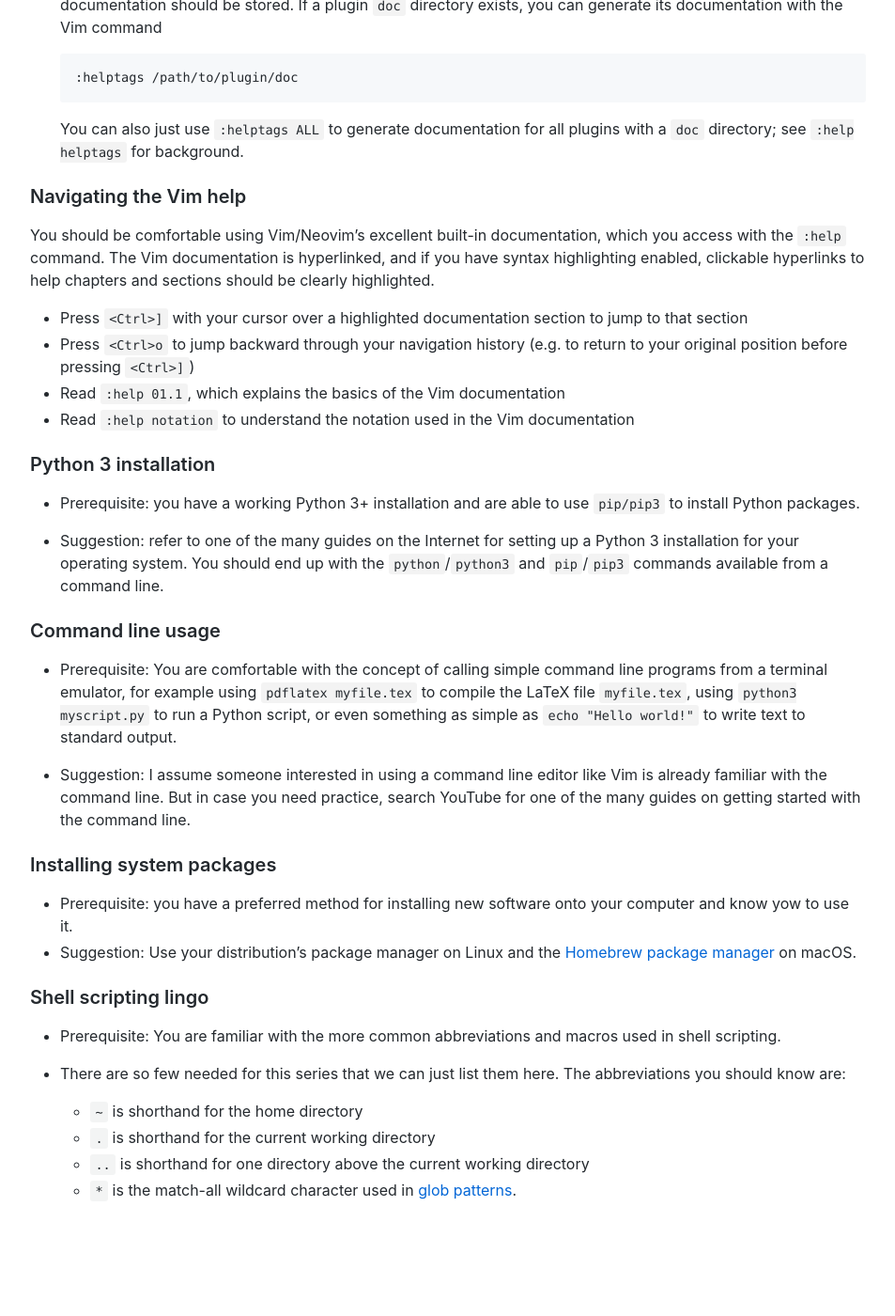
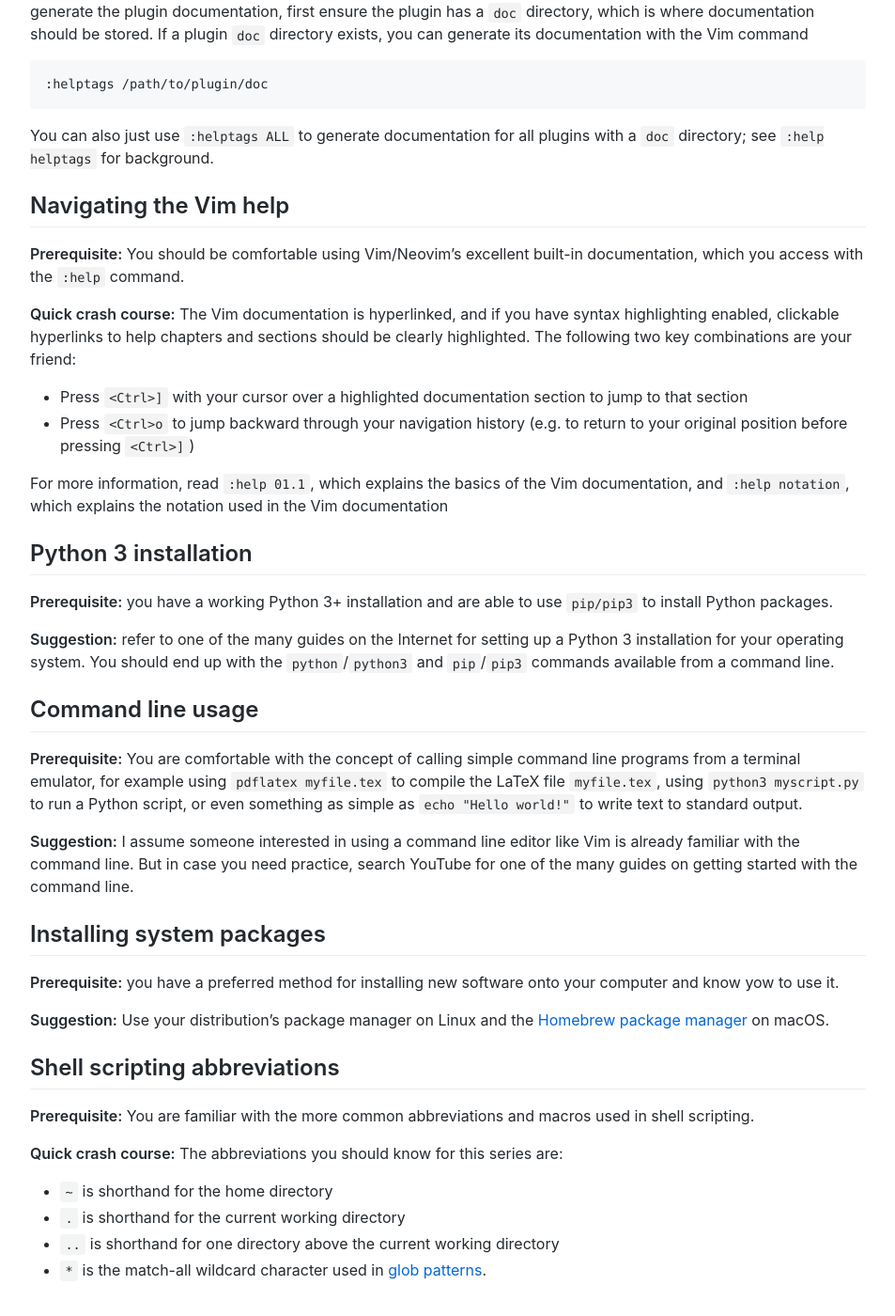
Before and after one commit to ejmastnak/ejmastnak.github.io, a Jekyll site: the page built from tutorials/vim-latex/prerequisites.md, in a window 1280 px wide and 1400 px high, scrolled down 3318 px. Shown: the whole window at 94% size, without its empty margins (163-1116 px from the left). Built offline with Jekyll 4.4.1, drawn with Linux system fonts in a browser that asks for light colours; before the commit the page ends 4649 px from its top, so only the background shows below that; some of the changed text lies outside the part shown.

Commit message:
Update format of Prerequisite and Suggestion headers
Change to bold text and remove bullet points.

````diff
--- a/tutorials/vim-latex/prerequisites.md
+++ b/tutorials/vim-latex/prerequisites.md
@@ -8,7 +8,7 @@ This is part one in a [seven-part series]({% link tutorials/vim-latex/intro.md %
 This article covers the prerequisites you should probably meet to get the most out of this series.
 These prerequisites are listed below; each includes a suggestion or mini-tutorial for getting up to speed.
 
-### Contents of this article
+## Contents of this article
 <!-- vim-markdown-toc GFM -->
 
 * [Operating system](#operating-system)
@@ -20,142 +20,145 @@ These prerequisites are listed below; each includes a suggestion or mini-tutoria
 * [Python 3 installation](#python-3-installation)
 * [Command line usage](#command-line-usage)
 * [Installing system packages](#installing-system-packages)
-* [Shell scripting lingo](#shell-scripting-lingo)
+* [Shell scripting abbreviations](#shell-scripting-abbreviations)
 
 <!-- vim-markdown-toc -->
 
-### Operating system
-- Prerequisite: you are working on macOS, Linux, or some other Unix variant.
+## Operating system
+**Prerequisite:** you are working on macOS, Linux, or some other Unix variant.
 
-- Suggestion: If you use Windows, I suggest you follow along with the series as is;
-  you will still find plenty of helpful techniques and ideas, and if XYZ doesn't work as expected, search the Internet for "how to use XYZ Vim/LaTeX/shell feature on Windows".
-  I do not have formal experience with Windows and cannot offer advice at the level of detail required for this series, but there should be plenty of Windows users on the Internet more knowledgeable than I am who have figured out a solution or workaround.
+**Suggestion:** If you use Windows, I suggest you follow along with the series as is;
+you will still find plenty of helpful techniques and ideas, and if XYZ doesn't work as expected, search the Internet for "how to use XYZ Vim/LaTeX/shell feature on Windows".
+I do not have formal experience with Windows and cannot offer advice at the level of detail required for this series, but there should be plenty of Windows users on the Internet more knowledgeable than I am who have figured out a solution or workaround.
 
-### LaTeX knowledge
-- Prerequisite: you know what LaTeX is, have a working LaTeX distribution installed locally on your computer, and know how to use it, at least for creating basic documents.
-  Among other things, this means you should have the `pdflatex` and `latexmk` programs installed on your system and available from a command line.
+## LaTeX knowledge
+**Prerequisite:** you know what LaTeX is, have a working LaTeX distribution installed locally on your computer, and know how to use it, at least for creating basic documents.
+Among other things, this means you should have the `pdflatex` and `latexmk` programs installed on your system and available from a command line.
 
-- Suggestions:
-  - See the [LaTeX project's official installation instructions](https://www.latex-project.org/get/) for installing LaTeX on various operating systems.
+**Suggestions:**
+- See the [LaTeX project's official installation instructions](https://www.latex-project.org/get/) for installing LaTeX on various operating systems.
 
-  - I recommend the [tutorial at learnlatex.org](https://www.learnlatex.org/en/) as a starting point for learning LaTeX.
-    Another decent option, despite the clickbait title, is [Overleaf's *Learn LaTeX in 30 minutes*](https://www.overleaf.com/learn/latex/Learn_LaTeX_in_30_minutes).
-    Note that you can find hundreds of other LaTeX guides on the Web, but this can be just as overwhelming as it is helpful.
-  Be wary of poorly written or non-comprehensive tutorials, of which there are unfortunately plenty.
-  The [LaTeX project's list of helpful links](https://www.latex-project.org/help/links/) is a good place to find high-quality documentation and tutorials.
+- I recommend the [tutorial at learnlatex.org](https://www.learnlatex.org/en/) as a starting point for learning LaTeX.
+  Another decent option, despite the clickbait title, is [Overleaf's *Learn LaTeX in 30 minutes*](https://www.overleaf.com/learn/latex/Learn_LaTeX_in_30_minutes).
+  Note that you can find hundreds of other LaTeX guides on the Web, but this can be just as overwhelming as it is helpful.
+Be wary of poorly written or non-comprehensive tutorials, of which there are unfortunately plenty.
+The [LaTeX project's list of helpful links](https://www.latex-project.org/help/links/) is a good place to find high-quality documentation and tutorials.
 
 
-### Vim knowledge
-- Prerequisite: you know what Vim is, have a working local installation of Vim/Neovim/gVim/MacVim on your computer, and know how to use it, at least for basic text editing (for example at the level of `vimtutor`).
-  At the risk of belaboring the obvious, this means you must have either the `vim` or `nvim` programs (or their GUI variants) installed and available on a command line.
+## Vim knowledge
+**Prerequisite:** you know what Vim is, have a working local installation of Vim/Neovim/gVim/MacVim on your computer, and know how to use it, at least for basic text editing (for example at the level of `vimtutor`).
+At the risk of belaboring the obvious, this means you must have either the `vim` or `nvim` programs (or their GUI variants) installed and available on a command line.
 
-- Suggestions:
-  - Installation: Vim should come installed on most of the Unix-based systems this series is written for.
-    Unfortunately the [official instructions for installing Vim](https://github.com/vim/vim#installation) aren't particularly good;
-    for installation I suggest [using Homebrew](https://formulae.brew.sh/formula/vim) on macOS or consulting your distribution's package manager on Linux.
-  - And here are the [official instructions for installing Neovim](https://github.com/neovim/neovim/wiki/Installing-Neovim) (which are much friendlier to beginners than Vim's instructions).
-    *If you are choosing between Vim and Neovim specifically for the purpose of this series, I encourage you to choose Neovim---*skipping ahead somewhat, connecting Neovim to your PDF reader will be easier because of Neovim's implementation of the remote procedure call protocol.
+**Suggestions:**
+- Installation: Vim should come installed on most of the Unix-based systems this series is written for.
+  Unfortunately the [official instructions for installing Vim](https://github.com/vim/vim#installation) aren't particularly good;
+  for installation I suggest [using Homebrew](https://formulae.brew.sh/formula/vim) on macOS or consulting your distribution's package manager on Linux.
+- And here are the [official instructions for installing Neovim](https://github.com/neovim/neovim/wiki/Installing-Neovim) (which are much friendlier to beginners than Vim's instructions).
+  *If you are choosing between Vim and Neovim specifically for the purpose of this series, I encourage you to choose Neovim---*skipping ahead somewhat, connecting Neovim to your PDF reader will be easier because of Neovim's implementation of the remote procedure call protocol.
 
-  - To get started with Vim, try the interactive Vim tutorial (usually called the "Vim tutor") that ships with Vim.
-  You access the Vim tutor differently depending on your choice of Vim and Neovim.
-    - If you have Vim (or gVim or MacVim) installed: open a terminal emulator and enter `vimtutor`.
-    - If you have Neovim installed: open Neovim by typing `nvim` in a terminal.
-      Then, from inside Neovim, type `:Tutor` and press the Enter key to open the Vim tutor.
+- To get started with Vim, try the interactive Vim tutorial (usually called the "Vim tutor") that ships with Vim.
+You access the Vim tutor differently depending on your choice of Vim and Neovim.
+  - If you have Vim (or gVim or MacVim) installed: open a terminal emulator and enter `vimtutor`.
+  - If you have Neovim installed: open Neovim by typing `nvim` in a terminal.
+    Then, from inside Neovim, type `:Tutor` and press the Enter key to open the Vim tutor.
 
-    After (or in place of) the Vim tutor, consider reading through [Learn Vim the Smart Way](https://github.com/iggredible/Learn-Vim).
+  After (or in place of) the Vim tutor, consider reading through [Learn Vim the Smart Way](https://github.com/iggredible/Learn-Vim).
 
-### Literacy in basic Vim/Neovim differences
-- Prerequisite: if you use Neovim, you should know how to navigate the small differences between Neovim and Vim, for example Neovim's `init.vim` file replacing Vim's `vimrc` or the user's Neovim configuration files living at `~/.config/nvim` as opposed Vim's `~/.vim`.
-  (Nontrivial differences, such as the server configuration required to set up a PDF reader, are explained separately for both editors.)
+## Literacy in basic Vim/Neovim differences
+**Prerequisite:** if you use Neovim, you should know how to navigate the small differences between Neovim and Vim, for example Neovim's `init.vim` file replacing Vim's `vimrc` or the user's Neovim configuration files living at `~/.config/nvim` as opposed Vim's `~/.vim`.
+(Nontrivial differences, such as the server configuration required to set up a PDF reader, are explained separately for both editors.)
 
-- Suggestion: read through Neovim's `:help vim-differences`.
+**Suggestion:** read through Neovim's `:help vim-differences`.
 
-### Vim plugins
-- Prerequisite: you have installed Vim plugins before,
-  have a preferred plugin installation method (e.g. Vim 8+/Neovim's built-in plugin system, [`vim-plug`](https://github.com/junegunn/vim-plug), [`packer`](https://github.com/wbthomason/packer.nvim), etc...),
-  and will know what to do when told to install a Vim plugin.
+## Vim plugins
+**Prerequisite:** you have installed Vim plugins before,
+have a preferred plugin installation method (e.g. Vim 8+/Neovim's built-in plugin system, [`vim-plug`](https://github.com/junegunn/vim-plug), [`packer`](https://github.com/wbthomason/packer.nvim), etc...),
+and will know what to do when told to install a Vim plugin.
 
-- Suggestions:
-  - For most users, I suggest the well-regarded [Vim-Plug plugin](https://github.com/junegunn/vim-plug).
-  The [Vim-Plug GitHub page](https://github.com/junegunn/vim-plug) contains everything you need to get started.
+**Suggestions:**
+- For most users, I suggest the well-regarded [Vim-Plug plugin](https://github.com/junegunn/vim-plug).
+The [Vim-Plug GitHub page](https://github.com/junegunn/vim-plug) contains everything you need to get started.
 
-  - If you prefer to manage your plugins manually, without third-party tools, use Vim/Neovim's built-in plugin management system.
-  The relevant documentation lives at `:help packages` but is unnecessarily complicated for a beginner's purposes.
-  When getting started with the built-in plugin system, it is enough to perform the following:
-  1. Create the folder `pack` inside your root Vim configuration folder (i.e. create `~/.vim/pack/` if using Vim and `~/.config/nvim/pack/` if using Neovim)
-  1. Inside `pack/`, create an arbitrary number of directories used to organize your plugins by category (e.g. create `pack/global/`, `pack/file-specific/`, etc...).
-     These names can be anything you like and give you the freedom to organize your plugins as you see fit.
-     You probably just want to start with one plugin directory, e.g. `pack/plugins/`, and create more if needed as you plugin collection grows.
-  1. Inside each of the just-created organizational directories, create a directory named `start/` (you will end up with e.g. `pack/plugins/start/`)
-  1. Clone a plugin repository from GitHub into a `start/` directory.
+- If you prefer to manage your plugins manually, without third-party tools, use Vim/Neovim's built-in plugin management system.
+The relevant documentation lives at `:help packages` but is unnecessarily complicated for a beginner's purposes.
+When getting started with the built-in plugin system, it is enough to perform the following:
+1. Create the folder `pack` inside your root Vim configuration folder (i.e. create `~/.vim/pack/` if using Vim and `~/.config/nvim/pack/` if using Neovim)
+1. Inside `pack/`, create an arbitrary number of directories used to organize your plugins by category (e.g. create `pack/global/`, `pack/file-specific/`, etc...).
+   These names can be anything you like and give you the freedom to organize your plugins as you see fit.
+   You probably just want to start with one plugin directory, e.g. `pack/plugins/`, and create more if needed as you plugin collection grows.
+1. Inside each of the just-created organizational directories, create a directory named `start/` (you will end up with e.g. `pack/plugins/start/`)
+1. Clone a plugin repository from GitHub into a `start/` directory.
 
-  Since that might sound abstract, an example shell session used to install the [VimTeX](https://github.com/lervag/vimtex), [UltiSnips](https://github.com/SirVer/ultisnips), and [Vim-Dispatch](https://github.com/tpope/vim-dispatch) plugins (all used later in this series) using Vim/Neovim's built-in plugin system would look like this:
-   ```sh
-   # Change directories to the root Vim config directory
-   cd ~/.vim         # for Vim
-   cd ~/.config/nvim  # for Neovim
+Since that might sound abstract, an example shell session used to install the [VimTeX](https://github.com/lervag/vimtex), [UltiSnips](https://github.com/SirVer/ultisnips), and [Vim-Dispatch](https://github.com/tpope/vim-dispatch) plugins (all used later in this series) using Vim/Neovim's built-in plugin system would look like this:
+ ```sh
+ # Change directories to the root Vim config directory
+ cd ~/.vim         # for Vim
+ cd ~/.config/nvim  # for Neovim
 
-   # Create the required package directory structure
-   mkdir -p pack/plugins/start
-   cd pack/plugins/start
+ # Create the required package directory structure
+ mkdir -p pack/plugins/start
+ cd pack/plugins/start
 
-   # Clone the plugins' GitHub repos from inside `start/`
-   git clone https://github.com/lervag/vimtex
-   git clone https://github.com/SirVer/ultisnips
-   git clone https://github.com/tpope/vim-dispatch
-   ```
-   For orientation, the resulting file structure would be:
-   ```sh
-   ~/.vim/
-   └── pack/
-       └── plugins/
-           └── start/
-               ├── vimtex/
-               ├── ultisnips/
-               └── vim-dispatch/
-   ```
-   The VimTeX, UltiSnips, and Vim-Dispatch plugins would then automatically load whenever Vim starts up.
+ # Clone the plugins' GitHub repos from inside `start/`
+ git clone https://github.com/lervag/vimtex
+ git clone https://github.com/SirVer/ultisnips
+ git clone https://github.com/tpope/vim-dispatch
+ ```
+ For orientation, the resulting file structure would be:
+ ```sh
+ ~/.vim/
+ └── pack/
+     └── plugins/
+         └── start/
+             ├── vimtex/
+             ├── ultisnips/
+             └── vim-dispatch/
+ ```
+ The VimTeX, UltiSnips, and Vim-Dispatch plugins would then automatically load whenever Vim starts up.
 
-  If you install a plugin manually, its documentation will not be automatically available with Vim's `:help` command.
-  To generate the plugin documentation, first ensure the plugin has a `doc` directory, which is where documentation should be stored.
-  If a plugin `doc` directory exists, you can generate its documentation with the Vim command
-  ```vim
-  :helptags /path/to/plugin/doc
-  ```
-  You can also just use `:helptags ALL` to generate documentation for all plugins with a `doc` directory;
+If you install a plugin manually, its documentation will not be automatically available with Vim's `:help` command.
+To generate the plugin documentation, first ensure the plugin has a `doc` directory, which is where documentation should be stored.
+If a plugin `doc` directory exists, you can generate its documentation with the Vim command
+```vim
+:helptags /path/to/plugin/doc
+```
+You can also just use `:helptags ALL` to generate documentation for all plugins with a `doc` directory;
   see `:help helptags` for background.
 
-### Navigating the Vim help
-You should be comfortable using Vim/Neovim's excellent built-in documentation, which you access with the `:help` command.
-The Vim documentation is hyperlinked, and if you have syntax highlighting enabled, clickable hyperlinks to help chapters and sections should be clearly highlighted.
+## Navigating the Vim help
+**Prerequisite:** You should be comfortable using Vim/Neovim's excellent built-in documentation, which you access with the `:help` command.
+
+**Quick crash course:** The Vim documentation is hyperlinked, and if you have syntax highlighting enabled, clickable hyperlinks to help chapters and sections should be clearly highlighted.
+The following two key combinations are your friend:
+
 - Press `<Ctrl>]` with your cursor over a highlighted documentation section to jump to that section
 - Press `<Ctrl>o` to jump backward through your navigation history (e.g. to return to your original position before pressing `<Ctrl>]`)
-- Read `:help 01.1`, which explains the basics of the Vim documentation
-- Read `:help notation` to understand the notation used in the Vim documentation
 
-### Python 3 installation
-- Prerequisite: you have a working Python 3+ installation and are able to use `pip/pip3` to install Python packages.
+For more information, read `:help 01.1`, which explains the basics of the Vim documentation, and `:help notation`, which explains the notation used in the Vim documentation
 
-- Suggestion: refer to one of the many guides on the Internet for setting up a Python 3 installation for your operating system.
-  You should end up with the `python`/`python3` and `pip`/`pip3` commands available from a command line.
+## Python 3 installation
+**Prerequisite:** you have a working Python 3+ installation and are able to use `pip/pip3` to install Python packages.
 
-### Command line usage
-- Prerequisite: You are comfortable with the concept of calling simple command line programs from a terminal emulator, for example using `pdflatex myfile.tex` to compile the LaTeX file `myfile.tex`, using `python3 myscript.py` to run a Python script, or even something as simple as `echo "Hello world!"` to write text to standard output.
-<!-- I assume anyone interested in Vim -->
+**Suggestion:** refer to one of the many guides on the Internet for setting up a Python 3 installation for your operating system.
+You should end up with the `python`/`python3` and `pip`/`pip3` commands available from a command line.
 
-- Suggestion: I assume someone interested in using a command line editor like Vim is already familiar with the command line.
-  But in case you need practice, search YouTube for one of the many guides on getting started with the command line.
+## Command line usage
+**Prerequisite:** You are comfortable with the concept of calling simple command line programs from a terminal emulator, for example using `pdflatex myfile.tex` to compile the LaTeX file `myfile.tex`, using `python3 myscript.py` to run a Python script, or even something as simple as `echo "Hello world!"` to write text to standard output.
 
-### Installing system packages
-- Prerequisite: you have a preferred method for installing new software onto your computer and know yow to use it.
-- Suggestion: Use your distribution's package manager on Linux and the [Homebrew package manager](https://brew.sh/) on macOS.
+**Suggestion:** I assume someone interested in using a command line editor like Vim is already familiar with the command line.
+But in case you need practice, search YouTube for one of the many guides on getting started with the command line.
 
-### Shell scripting lingo
-- Prerequisite: You are familiar with the more common abbreviations and macros used in shell scripting.
+## Installing system packages
+**Prerequisite:** you have a preferred method for installing new software onto your computer and know yow to use it.
 
-- There are so few needed for this series that we can just list them here.
-  The abbreviations you should know are:
-  - `~` is shorthand for the home directory
-  - `.` is shorthand for the current working directory
-  - `..` is shorthand for one directory above the current working directory
-  - `*` is the match-all wildcard character used in [glob patterns](https://en.wikipedia.org/wiki/Glob_(programming)).
+**Suggestion:** Use your distribution's package manager on Linux and the [Homebrew package manager](https://brew.sh/) on macOS.
+
+## Shell scripting abbreviations
+**Prerequisite:** You are familiar with the more common abbreviations and macros used in shell scripting.
+
+**Quick crash course:**
+The abbreviations you should know for this series are:
+- `~` is shorthand for the home directory
+- `.` is shorthand for the current working directory
+- `..` is shorthand for one directory above the current working directory
+- `*` is the match-all wildcard character used in [glob patterns](https://en.wikipedia.org/wiki/Glob_(programming)).
````
